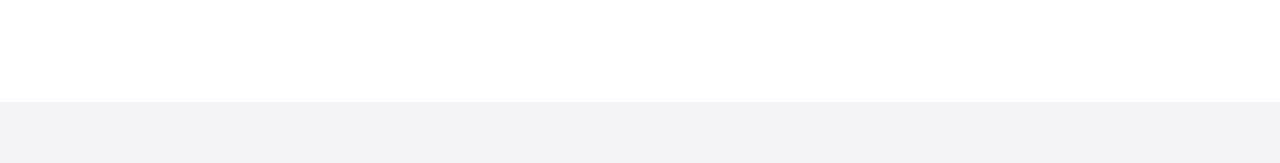
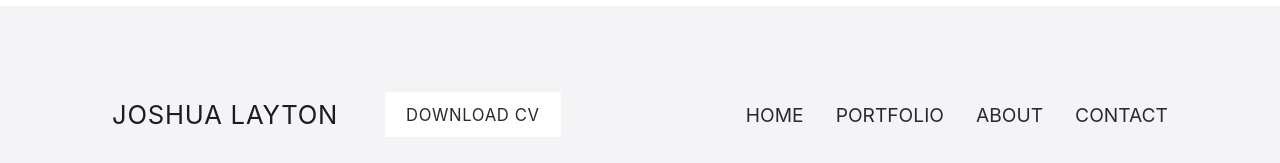
Before and after one commit to riz-l/personal-website, a React (Create React App) app: page / in a window 1280 px wide. Shown: the part 1707-1870 px from the top of the page. Built offline with nearby package versions, Linux system fonts and the light colour scheme.

Commit message:
MASTER: Adding Footer progress

```diff
--- a/src/App.js
+++ b/src/App.js
@@ -8,7 +8,7 @@ import { lightTheme } from "./themes/lightTheme";
 import { darkTheme } from "./themes/darkTheme";
 
 // Import: Components, Pages
-import { Header, Navigation } from "./components";
+import { Footer, Header, Navigation } from "./components";
 import { Home } from "./pages";
 
 // Component: App
@@ -69,6 +69,8 @@ export default function App() {
         <Switch>
           <Route exact path="/" component={Home} />
         </Switch>
+
+        <Footer />
       </Container>
     </ThemeProvider>
   );
--- a/src/components/Button/Button.component.jsx
+++ b/src/components/Button/Button.component.jsx
@@ -1,8 +1,5 @@
 // Import: Dependencies
 import React from "react";
-
-// Import: Icons
-import { FaQuestion as QuestionIcon } from "react-icons/fa";
 
 // Import: Elements
 import { Container } from "./Button.elements";
@@ -12,7 +9,7 @@ export default function Button({ text, icon }) {
   return (
     <Container>
       <p>{text ? text : "Add Text"}</p>
-      {icon ? icon : <QuestionIcon />}
+      {icon && icon}
     </Container>
   );
 }
--- a/src/components/Footer/Footer.component.jsx
+++ b/src/components/Footer/Footer.component.jsx
@@ -0,0 +1,50 @@
+// Import: Dependencies
+import React from "react";
+
+// Import: Elements
+import {
+  Container,
+  Wrapper,
+  Heading,
+  ScaleCTA,
+  Navigation,
+  NavigationItem,
+} from "./Footer.elements";
+
+// Import: Components
+import { Button } from "../index";
+
+// Component: Footer
+export default function Footer() {
+  return (
+    <Container>
+      <Wrapper>
+        <Heading>
+          <h3>Joshua Layton</h3>
+
+          <ScaleCTA>
+            <Button text="Download CV" />
+          </ScaleCTA>
+        </Heading>
+
+        <Navigation>
+          <NavigationItem>
+            <span>Home</span>
+          </NavigationItem>
+
+          <NavigationItem>
+            <span>Portfolio</span>
+          </NavigationItem>
+
+          <NavigationItem>
+            <span>About</span>
+          </NavigationItem>
+
+          <NavigationItem>
+            <span>Contact</span>
+          </NavigationItem>
+        </Navigation>
+      </Wrapper>
+    </Container>
+  );
+}
--- a/src/components/Footer/Footer.elements.js
+++ b/src/components/Footer/Footer.elements.js
@@ -0,0 +1,76 @@
+// Import: Dependencies
+import styled from "styled-components/macro";
+
+// Element: Container
+export const Container = styled.div`
+  background: ${(props) => props.theme.colors.global.backgroundSecondary};
+  height: auto;
+  padding: 4rem 0;
+  transition: all 150ms linear;
+  width: 100%;
+`;
+
+// Element: Wrapper
+export const Wrapper = styled.div`
+  align-items: center;
+  display: flex;
+  height: 100%;
+  justify-content: space-between;
+  margin: auto;
+  width: 85%;
+
+  @media screen and (max-width: 1024px) {
+    width: 95%;
+  }
+`;
+
+// Element: Heading
+export const Heading = styled.div`
+  align-items: center;
+  display: flex;
+  justify-content: center;
+  padding: 0.6rem 1rem;
+
+  & h3 {
+    color: ${(props) => props.theme.colors.global.textPrimary};
+    font-size: 1.6rem;
+    font-weight: 400;
+    letter-spacing: 0.8px;
+    text-transform: uppercase;
+    transition: all 150ms linear;
+  }
+`;
+
+// Element: ScaleCTA
+export const ScaleCTA = styled.div`
+  transform: scale(0.65);
+  -webkit-tap-highlight-color: transparent;
+`;
+
+// Element: Navigation
+export const Navigation = styled.div`
+  align-items: center;
+  display: flex;
+  justify-content: center;
+`;
+
+// Element: NavigationItem
+export const NavigationItem = styled.div`
+  align-items: center;
+  display: flex;
+  justify-content: center;
+
+  & span {
+    color: ${(props) => props.theme.colors.global.textSecondary};
+    cursor: pointer;
+    font-size: 1.2rem;
+    padding: 0.6rem 1rem;
+    text-transform: uppercase;
+    transition: all 150ms linear;
+
+    &:hover {
+      color: ${(props) => props.theme.colors.global.highlightPrimary};
+      transition: all 150ms linear;
+    }
+  }
+`;
--- a/src/components/index.js
+++ b/src/components/index.js
@@ -1,5 +1,8 @@
 // Component: Button
 export { default as Button } from "./Button/Button.component";
+
+// Component: Footer
+export { default as Footer } from "./Footer/Footer.component";
 
 // Component: Gallery
 export { default as Gallery } from "./Gallery/Gallery.component";
--- a/src/pages/Home/Home.component.jsx
+++ b/src/pages/Home/Home.component.jsx
@@ -11,7 +11,6 @@ import {
   Splash,
   Heading,
   GalleryWrapper,
-  Introduction,
 } from "./Home.elements";
 
 // Import: Components
@@ -39,8 +38,6 @@ export default function Home() {
         <GalleryWrapper>
           <Gallery />
         </GalleryWrapper>
-
-        <Introduction></Introduction>
       </Container>
     </Background>
   );
--- a/src/pages/Home/Home.elements.js
+++ b/src/pages/Home/Home.elements.js
@@ -112,20 +112,10 @@ export const Heading = styled.div`
 export const GalleryWrapper = styled.div`
   background: ${(props) => props.theme.colors.global.backgroundSecondary};
   height: auto;
-  margin: -6rem auto 6rem auto;
+  margin: -6rem auto auto auto;
   width: 75%;
 
   @media screen and (max-width: 1024px) {
     width: 85%;
   }
 `;
-
-// Element: Introduction
-export const Introduction = styled.div`
-  background: ${(props) => props.theme.colors.global.backgroundSecondary};
-  height: auto;
-  margin-top: 3.2rem;
-  padding: 4rem 0;
-  transition: all 150ms linear;
-  width: 100%;
-`;
```
Also changed, not shown: 1 other file (tests, documents, lock files or other folders).
